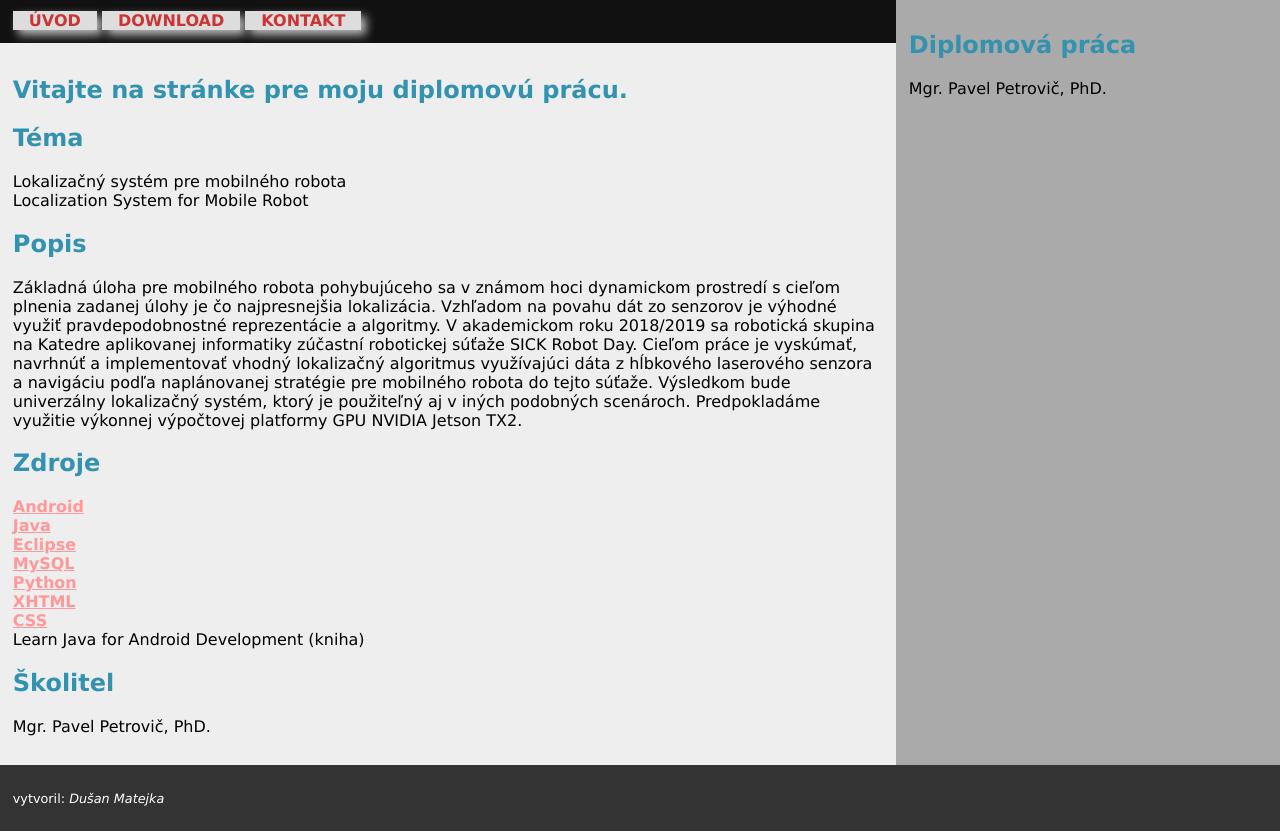
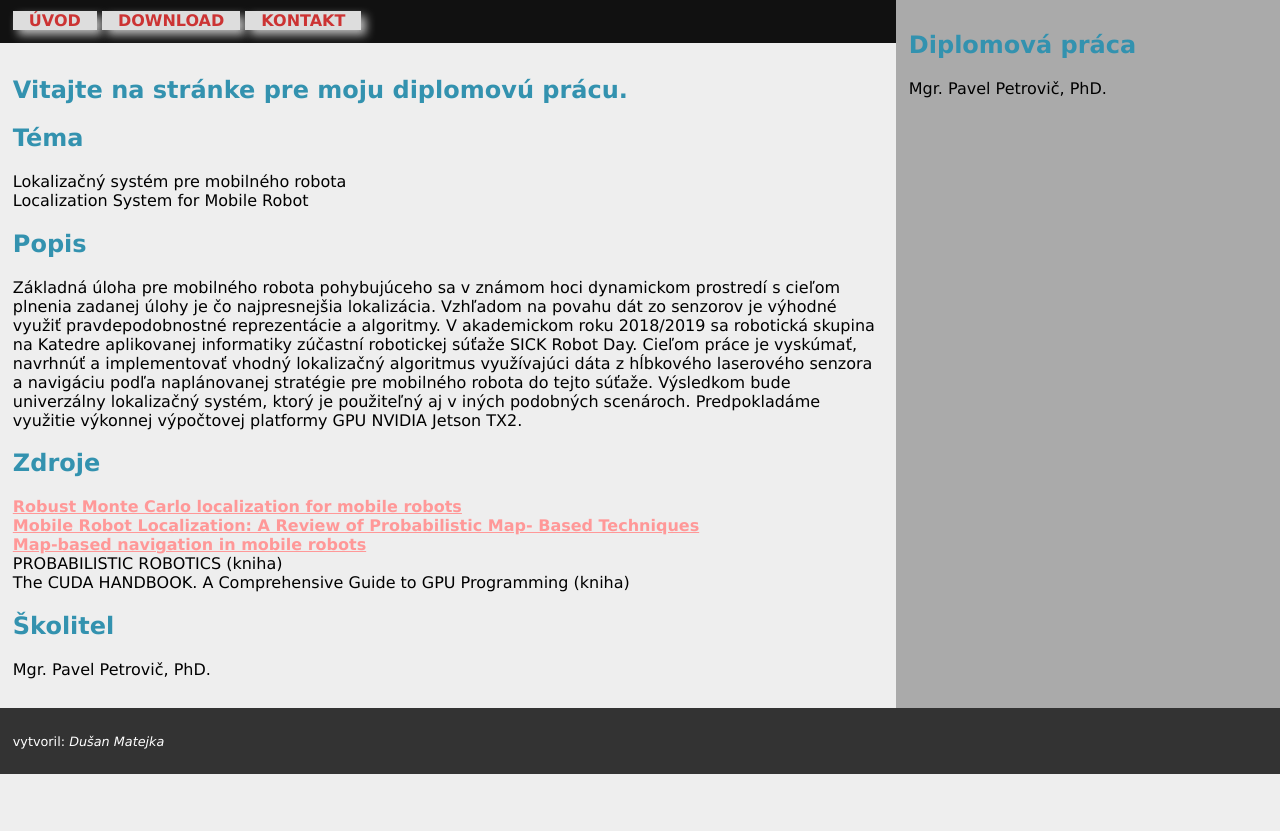
Before and after one commit to matejka9/dip, a PHP site: page / in a window 1280 px wide. Shown: the part 65-896 px from the top of the page. After the commit the page ends 839 px from the top, so only its background shows below. Run offline with PHP 8.4, Linux system fonts and the light colour scheme.

Commit message:
update researche

```diff
--- a/downloads.php
+++ b/downloads.php
@@ -17,8 +17,8 @@
 		<section>
 			<p>
 				<h3>Zadanie diplomovej práce.</h3>
-				<a href="matejka_zadanie.pdf" download>Zadanie</a> <br>
-				<a href="prezentacia.pptx" download>Prezentácia</a>
+				<a href="documents/matejka_zadanie.pdf" download>Zadanie</a> <br>
+				<a href="documents/prezentacia.pptx" download>Prezentácia</a>
 			</p>
 
 		</section>
--- a/index.php
+++ b/index.php
@@ -30,14 +30,11 @@
 
       <p>
         <h2>Zdroje</h2>
-        <a href="http://developer.android.com/reference/packages.html"> Android </a> <br>
-        <a href="http://docs.oracle.com/javase/7/docs/api/index.html?overview-summary.html"> Java </a> <br>
-        <a href="http://www.eclipse.org/documentation/?sess=32267642b71e61a5209ee01bb85d8fdb"> Eclipse </a> <br>
-        <a href="https://dev.mysql.com/doc/"> MySQL </a> <br>
-        <a href="https://www.python.org/doc/"> Python </a> <br>
-        <a href="http://www.w3.org/TR/xhtml1/"> XHTML </a> <br>
-        <a href="http://www.w3schools.com/cssref/"> CSS </a> <br>
-        Learn Java for Android Development (kniha)
+        <a href="documents/mote_carlo_localization.pdf" target="_blank">Robust Monte Carlo localization for mobile robots</a> <br>
+        <a href="documents/probablistic_map_review.pdf" target="_blank">Mobile Robot Localization: A Review of Probabilistic Map- Based Techniques</a> <br>
+        <a href="documents/map_based_navigation.pdf" target="_blank">Map-based navigation in mobile robots</a> <br>
+        PROBABILISTIC ROBOTICS (kniha)<br>
+        The CUDA HANDBOOK. A Comprehensive Guide to GPU Programming (kniha)
       </p>
 
       <p>
```
Also changed, not shown: 5 other files.
